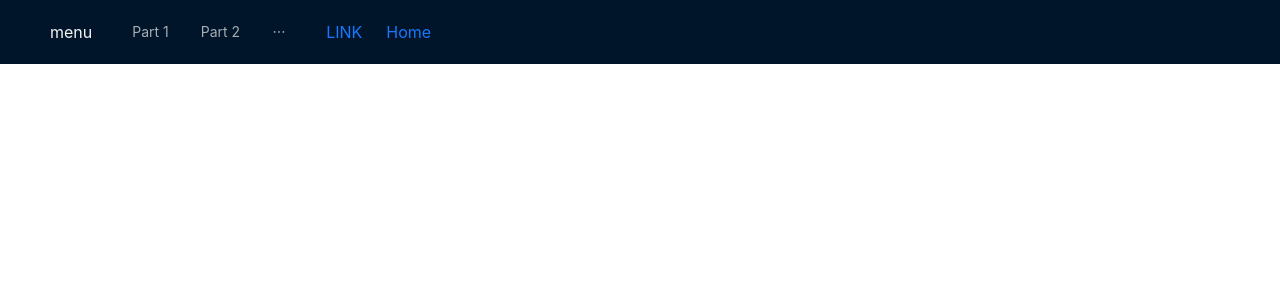
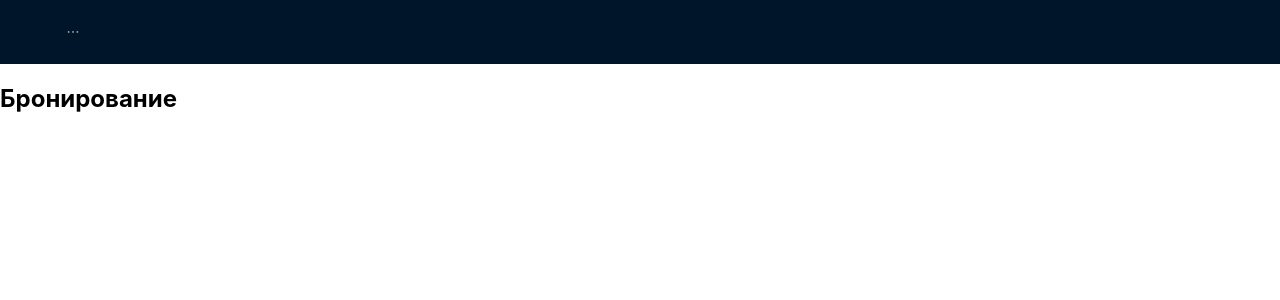
Before and after one commit to mbalychev/flights.front, a React (Create React App) app: page /bookings/1 in a window 1280 px wide. Shown: the top 300 px of the page. Built offline with nearby package versions, Linux system fonts and the light colour scheme.

Commit message:
nameing routings

```diff
--- a/src/Router.tsx
+++ b/src/Router.tsx
@@ -7,6 +7,8 @@ import {
 import { Home } from './pages/Home';
 import { Flights } from './pages/flights/flights';
 import { LayoutMenu } from './pages/LayoutMenu';
+import { Bookings } from './pages/bookings/bookings';
+// import { Route } from 'react-router-dom';
 
 export const links = {
     flight: (id: number) => `/flights/${id}`,
@@ -24,6 +26,10 @@ export const Router = () => {
                     <Route path="find" element={<Flights />} />
                     <Route path=":id" element={<Flights />} />
                 </Route>
+                <Route path="bookings/*" element={<Bookings />}>
+                    <Route path="find" element={<Bookings />} />
+                    <Route path=":id" element={<Bookings />} />
+                </Route>
                 {/* <Route path="/" element={<LayoutPage />}> */}
                 {/* </Route> */}
             </Routes>
--- a/src/pages/LayoutMenu.tsx
+++ b/src/pages/LayoutMenu.tsx
@@ -47,16 +47,12 @@ export const LayoutMenu = () => {
   const items = [
     {
       key: '/flights',
-      label: 'Part 1',
+      label: 'Онлайн табло',
     },
     {
-      key: 'part-2',
-      label: 'Part 2',
-    },
-    {
-      key: 'part-3',
-      label: 'Part 3',
-    },
+      key: '/bookings',
+      label: 'Бронирование',
+    }
   ]
 
   const select = (keyPath: string) => {
@@ -69,44 +65,12 @@ export const LayoutMenu = () => {
     // <Layout className="layout">
     <Header style={{ display: 'flex', alignItems: 'center', color: 'white' }}>
       <HeaderLeftContainer style={{ color: 'whitesmoke' }}>
-        menu
         <Menu
           theme="dark"
           mode="horizontal"
           items={items} onClick={({ key, keyPath }) => select(keyPath.toString())}>
         </Menu>
-        <Link to={'/flights'}>LINK </Link>
-        <Link to={'/'}>Home </Link>
       </HeaderLeftContainer>
     </Header>
-    // <Layout className="site-layout">
-    /* <Content
-      className="site-layout-background"
-
-    >
-      {/* <Outlet />
-    </Content> */
-    // </Layout>
-    // </Layout>
-
-    // <Layout>
-    //     <div>
-    //         <Link to={'/flights'}>
-    //             Организации
-    //         </Link>
-    //     </div>
-    //     <Layout className="site-layout">
-    //         <Content
-    //             className="site-layout-background"
-    //             style={{
-    //                 margin: 16,
-    //                 padding: 24,
-    //                 minHeight: 280,
-    //             }}
-    //         >
-    //             <Outlet />
-    //         </Content>
-    //     </Layout>
-    // </Layout>
   )
 }
--- /dev/null
+++ b/src/pages/bookings/bookings.tsx
@@ -0,0 +1,8 @@
+import React from 'react';
+
+export const Bookings = () => {
+
+    return (
+        <h2>Бронирование</h2>
+    )
+}
--- a/src/pages/flights/flights.tsx
+++ b/src/pages/flights/flights.tsx
@@ -2,6 +2,6 @@ import React from "react";
 
 export const Flights = () => {
     return (
-        <h2>Flights</h2>
+        <h2>Онлайн табло</h2>
     )
 }
```
